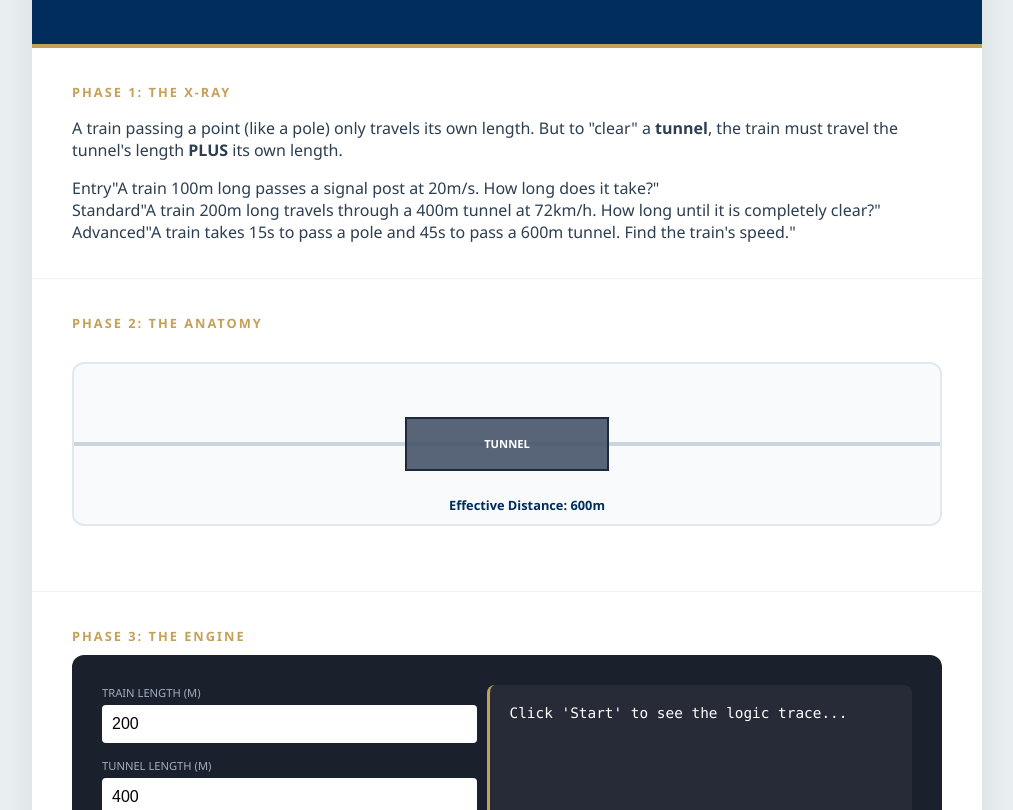
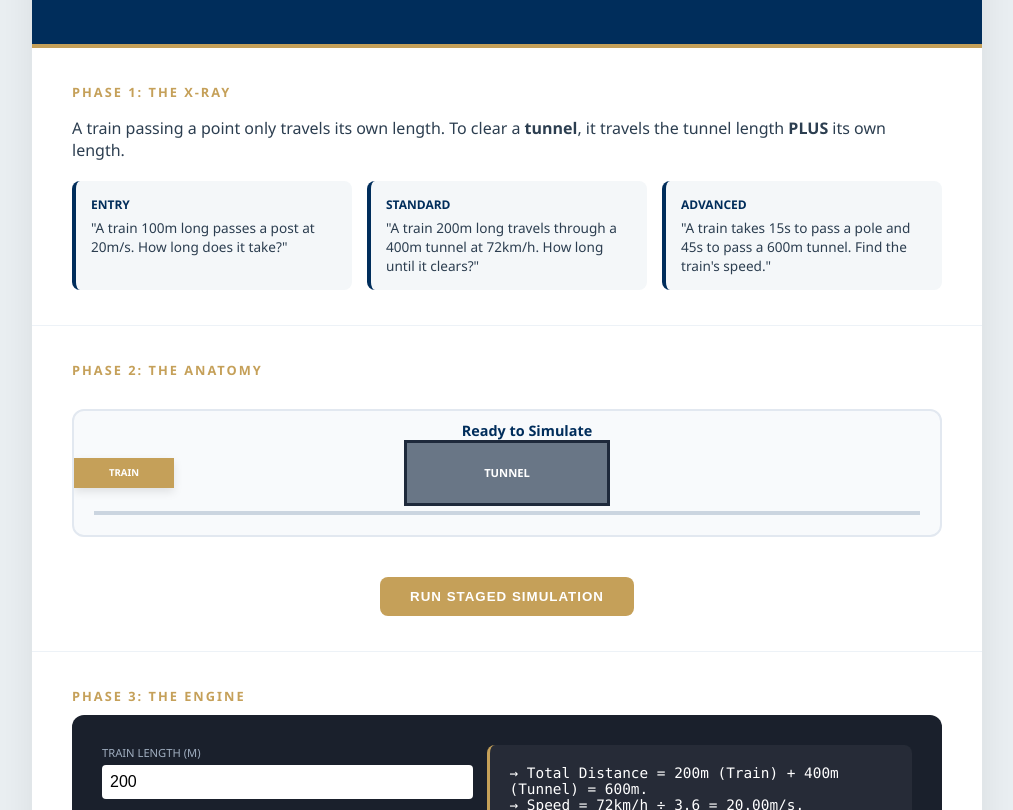
Before and after one commit to vc12345/cognis11, a plain HTML site: page members/module-13.html in a window 1280 px wide. Shown: the part 140-950 px from the top of the page, without its empty margins (133-1146 px from the left). Drawn offline with Linux system fonts and the light colour scheme.

Commit message:
Update module-13.html

```diff
--- a/members/module-13.html
+++ b/members/module-13.html
@@ -11,33 +11,23 @@
         .phase { padding: 35px 40px; border-bottom: 1px solid #edf2f7; }
         .phase h2 { font-size: 0.8rem; color: var(--cognis-gold); text-transform: uppercase; letter-spacing: 2px; margin-top: 0; }
 
-        /* Fixed Simulation Layout */
-        .simulation-container {
-            background: #f8fafc;
-            border: 2px solid #e2e8f0;
-            border-radius: 12px;
-            padding: 80px 20px;
-            margin: 30px 0;
-            position: relative;
-            overflow: hidden;
-        }
-        .track-bg {
-            height: 4px;
-            background: #cbd5e0;
-            width: 100%;
-            position: absolute;
-            top: 50%;
-            left: 0;
-            transform: translateY(-50%);
-        }
+        /* Module 12 Style X-Ray Tiers */
+        .question-tiers { display: grid; grid-template-columns: repeat(3, 1fr); gap: 15px; margin-top: 20px; }
+        .tier-card { background: var(--cognis-light); padding: 15px; border-radius: 8px; border-left: 4px solid var(--cognis-blue); font-size: 0.85rem; }
+        .tier-card span { display: block; font-weight: bold; color: var(--cognis-blue); margin-bottom: 5px; font-size: 0.75rem; text-transform: uppercase; }
+
+        /* The Anatomy Track */
+        .simulation-area { background: #f8fafc; border: 2px solid #e2e8f0; border-radius: 12px; padding: 60px 20px; margin: 30px 0; position: relative; overflow: hidden; }
+        .track-line { height: 4px; background: #cbd5e0; position: relative; top: 40px; }
+
         .tunnel-block {
             position: absolute;
             left: 50%;
             top: 50%;
             transform: translate(-50%, -50%);
-            height: 50px;
-            background: rgba(71, 85, 105, 0.9);
-            border: 2px solid #1e293b;
+            height: 60px;
+            background: rgba(71, 85, 105, 0.8);
+            border: 3px solid #1e293b;
             z-index: 2;
             display: flex;
             align-items: center;
@@ -46,14 +36,14 @@
             font-size: 0.7rem;
             font-weight: bold;
         }
+
         .train-sprite {
             position: absolute;
-            left: -150px;
+            left: 0;
             top: 50%;
             transform: translateY(-50%);
-            height: 25px;
+            height: 30px;
             background: var(--cognis-gold);
-            border-radius: 2px;
             z-index: 3;
             display: flex;
             align-items: center;
@@ -61,17 +51,19 @@
             color: white;
             font-size: 0.6rem;
             font-weight: bold;
-            box-shadow: 0 2px 5px rgba(0,0,0,0.2);
+            box-shadow: 0 4px 10px rgba(0,0,0,0.1);
         }
+
+        .status-msg { position: absolute; top: 10px; width: 100%; text-align: center; font-weight: bold; color: var(--cognis-blue); font-size: 0.9rem; }
+
+        .sim-btn { display: block; margin: 40px auto 0; background: var(--cognis-gold); color: white; border: none; padding: 12px 30px; border-radius: 8px; font-weight: bold; cursor: pointer; text-transform: uppercase; letter-spacing: 1px; }
+        .sim-btn:disabled { background: #ccc; cursor: not-allowed; }
 
         .engine-container { display: grid; grid-template-columns: 1fr 1.2fr; gap: 30px; background: #1a202c; color: white; padding: 30px; border-radius: 12px; }
         .control-group { margin-bottom: 15px; }
         .control-group label { display: block; font-size: 0.7rem; color: #a0aec0; text-transform: uppercase; margin-bottom: 5px; }
-        .control-group input { width: 100%; padding: 10px; border-radius: 4px; border: none; font-size: 1rem; }
-
+        .control-group input { width: 100%; padding: 8px; border-radius: 4px; border: none; font-size: 1rem; }
         .trace-log { background: rgba(255,255,255,0.05); padding: 20px; border-radius: 8px; font-family: 'Consolas', monospace; font-size: 0.9rem; border-left: 3px solid var(--cognis-gold); min-height: 180px; }
-        .sim-btn { background: var(--cognis-gold); color: white; border: none; padding: 12px 20px; border-radius: 8px; font-weight: bold; cursor: pointer; width: 100%; text-transform: uppercase; transition: background 0.2s; }
-        .sim-btn:hover { background: #b08d4b; }
     </style>
 </head>
 <body>
@@ -80,10 +72,10 @@
 
     <section class="phase">
         <h2>Phase 1: The X-Ray</h2>
-        <p>A train passing a point (like a pole) only travels its own length. But to "clear" a <strong>tunnel</strong>, the train must travel the tunnel's length <strong>PLUS</strong> its own length.</p>
+        <p>A train passing a point only travels its own length. To clear a <strong>tunnel</strong>, it travels the tunnel length <strong>PLUS</strong> its own length.</p>
         <div class="question-tiers">
-            <div class="tier-card"><span>Entry</span>"A train 100m long passes a signal post at 20m/s. How long does it take?"</div>
-            <div class="tier-card"><span>Standard</span>"A train 200m long travels through a 400m tunnel at 72km/h. How long until it is completely clear?"</div>
+            <div class="tier-card"><span>Entry</span>"A train 100m long passes a post at 20m/s. How long does it take?"</div>
+            <div class="tier-card"><span>Standard</span>"A train 200m long travels through a 400m tunnel at 72km/h. How long until it clears?"</div>
             <div class="tier-card"><span>Advanced</span>"A train takes 15s to pass a pole and 45s to pass a 600m tunnel. Find the train's speed."</div>
         </div>
     </section>
@@ -91,14 +83,13 @@
     <section class="phase">
         <h2>Phase 2: The Anatomy</h2>
 
-        <div class="simulation-container">
-            <div class="track-bg"></div>
+        <div class="simulation-area">
+            <div id="status" class="status-msg">Ready to Simulate</div>
+            <div class="track-line"></div>
             <div id="tunnel-vis" class="tunnel-block">TUNNEL</div>
             <div id="train-vis" class="train-sprite">TRAIN</div>
-            <div style="position: absolute; bottom: 10px; width: 100%; text-align: center; font-size: 0.8rem; font-weight: bold; color: var(--cognis-blue);">
-                Effective Distance: <span id="dist-display">600</span>m
-            </div>
         </div>
+        <button id="sim-btn" class="sim-btn" onclick="runSimulation()">Run Staged Simulation</button>
     </section>
 
     <section class="phase">
@@ -117,10 +108,9 @@
                     <label>Speed (km/h)</label>
                     <input type="number" id="speed-val" value="72">
                 </div>
-                <button class="sim-btn" onclick="runSimulation()">Start Simulation</button>
             </div>
             <div class="trace-log" id="logic-trace">
-                Click 'Start' to see the logic trace...
+                Adjust values to see logic...
             </div>
         </div>
     </section>
@@ -128,14 +118,13 @@
     <section class="phase">
         <div style="background: #fff5f5; border: 2px solid var(--trap-red); border-radius: 8px; padding: 20px;">
             <h2 style="color:var(--trap-red); margin-bottom:10px;">Phase 4: The Saboteur</h2>
-            <p><strong>The "Front-Only" Trap:</strong> Students often calculate how long it takes for the <em>front</em> of the train to reach the end of the tunnel.
-            <br><br><strong>The Fix:</strong> The train isn't "clear" until its <strong>tail</strong> leaves. You must visualize the train's nose traveling the tunnel length AND then traveling its own length to get the tail out.</p>
+            <p><strong>The "Front-Only" Trap:</strong> Students often calculate time for the <em>front</em> to reach the exit. But the train isn't "clear" until the <strong>tail</strong> leaves.
+            <br><br><strong>The Fix:</strong> Distance = Length of Train + Length of Tunnel.</p>
         </div>
     </section>
 </div>
 
 <script>
-    // Self-contained LogicProvider for Module 13
     const LocalLogic = {
         calculate: (t, tun, s) => {
             const totalD = t + tun;
@@ -145,10 +134,9 @@
                 totalD,
                 time: time.toFixed(1),
                 steps: [
-                    `Distance = Train(${t}m) + Tunnel(${tun}m) = ${totalD}m.`,
+                    `Total Distance = ${t}m (Train) + ${tun}m (Tunnel) = ${totalD}m.`,
                     `Speed = ${s}km/h ÷ 3.6 = ${sMs.toFixed(2)}m/s.`,
-                    `Time = ${totalD}m ÷ ${sMs.toFixed(2)}m/s.`,
-                    `Result: ${time.toFixed(1)} seconds to clear.`
+                    `Time = ${totalD}m ÷ ${sMs.toFixed(2)}m/s = ${time.toFixed(1)}s.`
                 ]
             };
         }
@@ -156,40 +144,61 @@
 
     const trainVis = document.getElementById('train-vis');
     const tunnelVis = document.getElementById('tunnel-vis');
+    const status = document.getElementById('status');
+    const simBtn = document.getElementById('sim-btn');
 
     function initVisuals() {
-        const tLen = parseInt(document.getElementById('train-len').value) || 0;
-        const tunLen = parseInt(document.getElementById('tunnel-len').value) || 0;
+        const tLen = parseInt(document.getElementById('train-len').value) || 100;
+        const tunLen = parseInt(document.getElementById('tunnel-len').value) || 100;
 
-        // Scale visuals: 1px = 2m roughly
+        // Scale 1px = 2m
         trainVis.style.width = (tLen / 2) + 'px';
         tunnelVis.style.width = (tunLen / 2) + 'px';
-        document.getElementById('dist-display').innerText = tLen + tunLen;
 
-        // Reset position
         trainVis.style.transition = 'none';
-        trainVis.style.left = '-150px';
+        trainVis.style.left = '0px';
+        status.innerText = "Ready to Simulate";
+
+        const res = LocalLogic.calculate(tLen, tunLen, parseInt(document.getElementById('speed-val').value));
+        document.getElementById('logic-trace').innerHTML = res.steps.map(s => `<div>→ ${s}</div>`).join('');
     }
 
-    function runSimulation() {
-        const tLen = parseInt(document.getElementById('train-len').value);
-        const tunLen = parseInt(document.getElementById('tunnel-len').value);
-        const speed = parseInt(document.getElementById('speed-val').value);
+    async function runSimulation() {
+        simBtn.disabled = true;
+        const containerWidth = document.querySelector('.simulation-area').offsetWidth;
+        const tunnelLeft = tunnelVis.offsetLeft;
+        const tunnelWidth = tunnelVis.offsetWidth;
+        const trainWidth = trainVis.offsetWidth;
 
-        const res = LocalLogic.calculate(tLen, tunLen, speed);
-
-        document.getElementById('logic-trace').innerHTML = res.steps.map(s => `<div>→ ${s}</div>`).join('');
-
-        // Animation logic
+        // Reset
         trainVis.style.transition = 'none';
         trainVis.style.left = '0px';
+        await new Promise(r => setTimeout(r, 100));
 
-        setTimeout(() => {
-            // Animating to clear: The "center" of the tunnel is the anchor.
-            // We move the train so its tail (left edge) is at the tunnel's right edge.
-            trainVis.style.transition = `left ${Math.min(res.time, 5)}s linear`;
-            trainVis.style.left = '90%';
-        }, 100);
+        // 1. Move to Tunnel Entrance
+        status.innerText = "Moving to entrance...";
+        trainVis.style.transition = 'left 1.5s linear';
+        trainVis.style.left = (tunnelLeft - trainWidth) + 'px';
+
+        await new Promise(r => setTimeout(r, 1500));
+
+        // PAUSE 1: At entrance
+        status.innerText = "PAUSE: Nose touches tunnel (2s)";
+        await new Promise(r => setTimeout(r, 2000));
+
+        // 2. Move through tunnel until clear
+        status.innerText = "Passing through...";
+        trainVis.style.transition = 'left 2s linear';
+        trainVis.style.left = (tunnelLeft + tunnelWidth) + 'px';
+
+        await new Promise(r => setTimeout(r, 2000));
+
+        // PAUSE 2: Just cleared
+        status.innerText = "PAUSE: Tail has cleared tunnel (5s)";
+        await new Promise(r => setTimeout(r, 5000));
+
+        status.innerText = "Simulation Complete";
+        simBtn.disabled = false;
     }
 
     window.onload = initVisuals;
```
